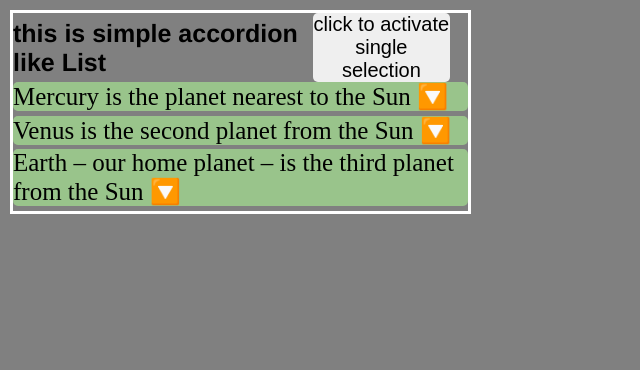
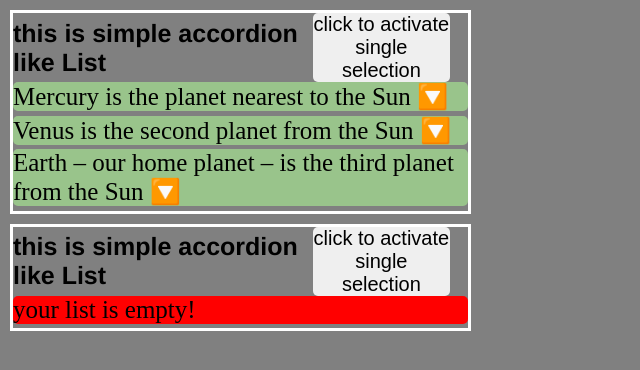
Before and after one commit to DLis117/Portfolio, a React (Vite) app in the folder js/ReactJS/tutorial_stuff/: page / in a window 1280 px wide. Shown: the top 370 px of the page, without its empty margins (0-640 px from the left). Built offline with nearby package versions, Linux system fonts and the light colour scheme.

Commit message:
protected against no data

```diff
--- a/js/ReactJS/tutorial_stuff/src/AccordionComponent.jsx
+++ b/js/ReactJS/tutorial_stuff/src/AccordionComponent.jsx
@@ -34,7 +34,15 @@ function AccordionComponent(props)
             <button onClick={handleMultipleInfosToggled}>{multipleInfosToggled?"click to activate multiple selection":"click to activate single selection"}</button>
         </div>
         <ul>
-            {listOfStuff.map((x,indx)=><li onClick={()=>handleShowAdditionalInfo(indx)} key={indx}>{x.info} 🔽 {x.additionalInfoActivated&&<h2>{x.additionalInfo}</h2>}</li>)}
+
+            {
+                listOfStuff!=undefined?
+                (listOfStuff.map((x,indx)=>
+                    <li onClick={()=>handleShowAdditionalInfo(indx)} key={indx}>{x.info} 🔽 {x.additionalInfoActivated&&
+                        <h2>{x.additionalInfo}</h2>}
+                    </li>)):
+                <li style={{background: "red"}}>your list is empty!</li>
+            }
         </ul>
     </div>
     </>
--- a/js/ReactJS/tutorial_stuff/src/App.jsx
+++ b/js/ReactJS/tutorial_stuff/src/App.jsx
@@ -15,7 +15,9 @@ let info = [
 
 function App() {
   return(
-          <><AccordionComponent info={info}/></>
+          <><AccordionComponent info={info}/>
+          <AccordionComponent/>
+          </>
         )
 }
 
```
